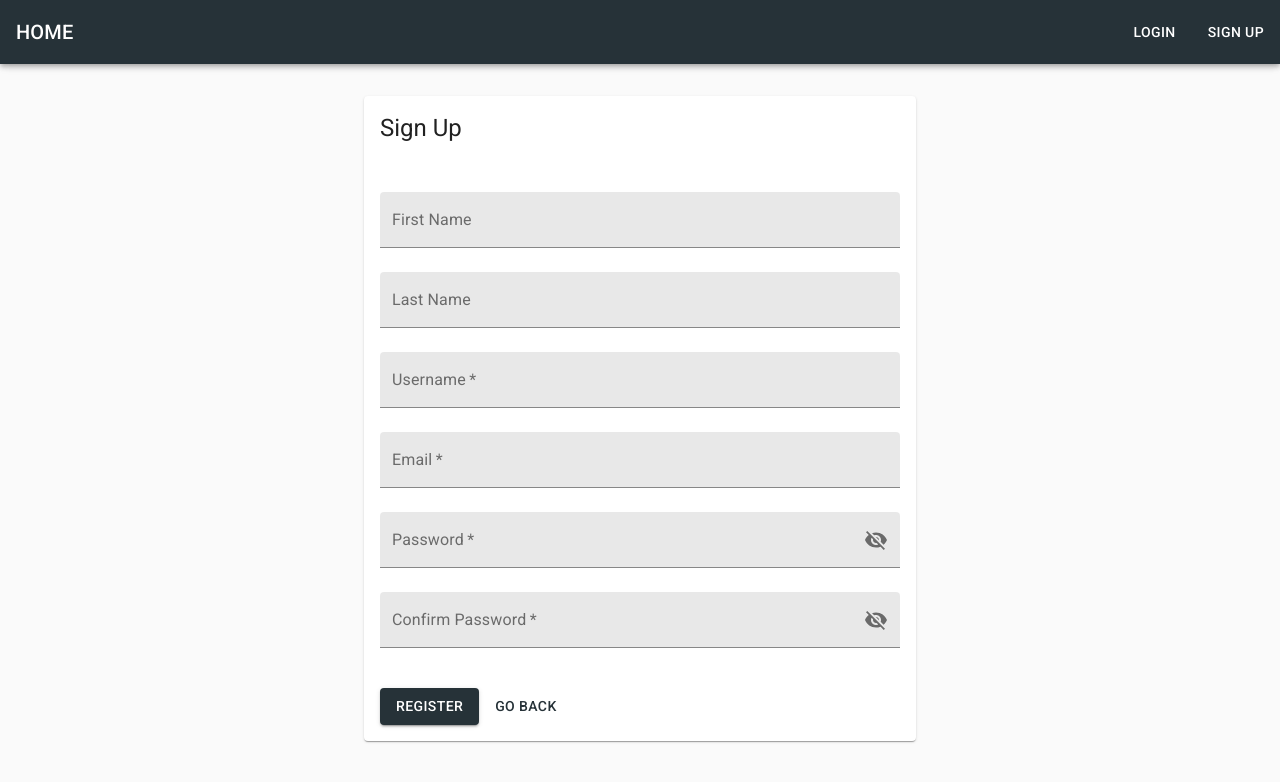
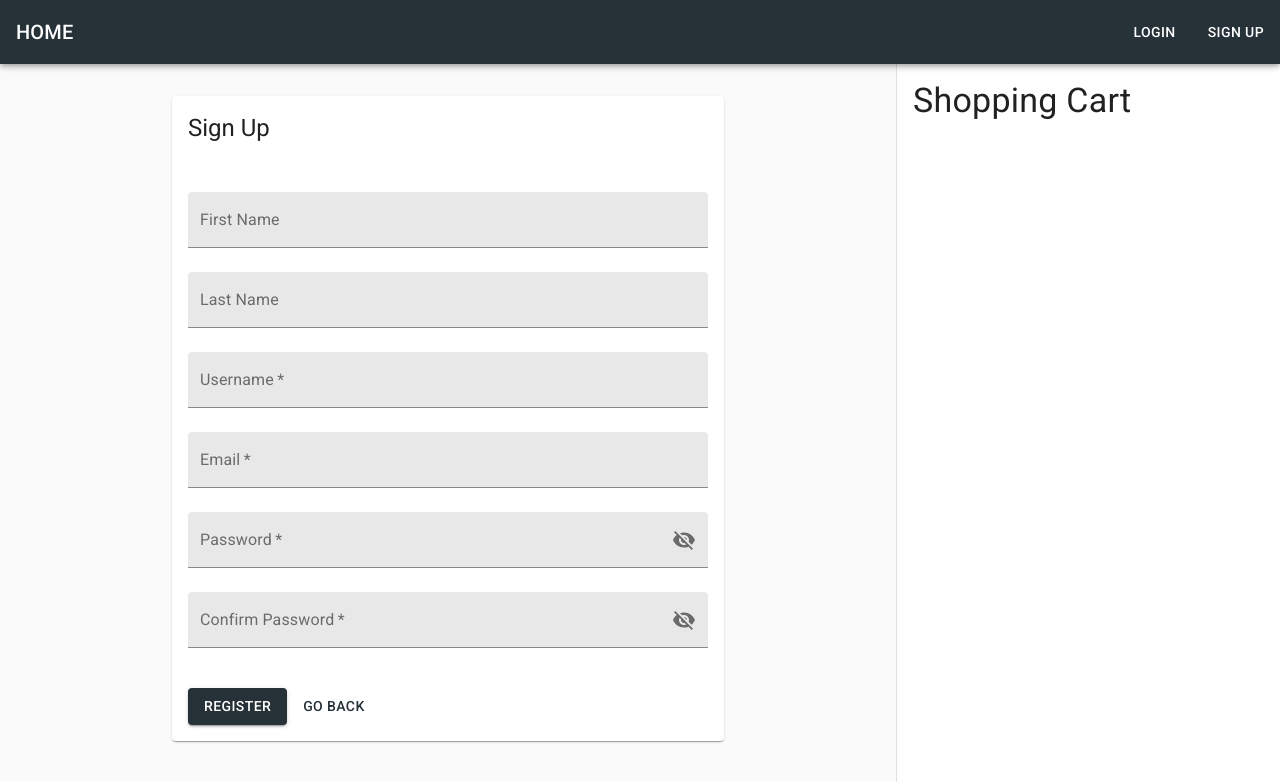
Before and after one commit to ZeeEssDoubleU/street-eats, a Next.js app in the folder client/: page /signup in a window 1280 px wide. Shown: the top 782 px of the page. Built offline with nearby package versions, Linux system fonts and the light colour scheme.

Commit message:
Added cart drawer to app

```diff
--- a/client/components/Cart.js
+++ b/client/components/Cart.js
@@ -1,8 +1,10 @@
 import React from "react";
 import PropTypes from "prop-types";
+import styled from "styled-components";
 // import components
 import {
-	SwipeableDrawer,
+	Container,
+	Drawer,
 	Grid,
 	Card,
 	CardContent,
@@ -16,12 +18,43 @@ import {
 import useStore from "../store/useStore";
 import { addItem, removeItem } from "../store/actions/cart";
 
+// ******************
+// component
+// ******************
+
 const Cart = (props) => {
 	const { state, dispath } = useStore();
 
-	return <>This is the cart</>;
+	return (
+		// TODO: set cart drawer to persistent
+		// TODO: add toggle to cart drawer
+		// TODO: consider moving drawer component to layout
+		<StyledDrawer variant="permanent" anchor="right">
+			<Main component="main">
+				<Typography variant="h4" component="h2">
+					Shopping Cart
+				</Typography>
+			</Main>
+		</StyledDrawer>
+	);
 };
 
 Cart.propTypes = {};
 
+// ******************
+// styles
+// ******************
+
 export default Cart;
+
+const StyledDrawer = styled(Drawer)`
+	width: ${(props) => props.theme.drawer.width};
+	z-index: ${(props) => props.theme.drawer.zIndex};
+	.MuiDrawer-paper {
+		width: ${(props) => props.theme.drawer.width};
+	}
+`;
+
+const Main = styled(Container)`
+	padding: calc(4rem + 1rem) 1rem;
+`;
--- a/client/components/Layout.js
+++ b/client/components/Layout.js
@@ -2,7 +2,15 @@ import React, { useState } from "react";
 import styled from "styled-components";
 import Head from "next/head";
 import Link from "next/link";
-import { AppBar, Container, Button, Typography } from "@material-ui/core";
+// import components
+import {
+	AppBar,
+	Drawer,
+	Container,
+	Button,
+	Typography,
+} from "@material-ui/core";
+import Cart from "./Cart";
 // import store / utils
 import useStore from "../store/useStore";
 import { removeCredsFromCookies } from "../store/actions/auth";
@@ -31,7 +39,7 @@ const Layout = (props) => {
 	);
 
 	return (
-		<>
+		<Flex>
 			<Head>
 				<link
 					rel="stylesheet"
@@ -44,7 +52,7 @@ const Layout = (props) => {
 				// TODO: activate when ready
 				{/* <script src="https://js.stripe.com/v3" /> */}
 			</Head>
-			<AppBar color="primary">
+			<StyledAppBar color="primary">
 				<Nav>
 					<NavBrand>
 						<Link href="/restaurants" passHref>
@@ -55,12 +63,13 @@ const Layout = (props) => {
 					</NavBrand>
 					<NavMenu>{navMenuItems}</NavMenu>
 				</Nav>
-			</AppBar>
+			</StyledAppBar>
 			<Main component="main" maxWidth="xl">
 				{props.children}
 			</Main>
+			<Cart />
 			<footer></footer>
-		</>
+		</Flex>
 	);
 };
 
@@ -71,8 +80,16 @@ export default Layout;
 // ******************
 // styles
 // ******************
+const Flex = styled.div`
+	display: flex;
+	flex-direction: flex;
+`;
+const StyledAppBar = styled(AppBar)`
+	z-index: ${(props) => props.theme.drawer.zIndex + 1};
+`;
 const Nav = styled.nav`
 	display: flex;
+	flex-direction: row;
 	align-items: center;
 	justify-content: space-between;
 `;
--- a/client/pages/restaurants/[slug].js
+++ b/client/pages/restaurants/[slug].js
@@ -60,6 +60,7 @@ const restaurants = ({ restaurant, dishes }) => {
 	}
 
 	return (
+		<>
 			<StyledGrid>
 				<Header>
 					<Typography variant="h2" component="h1">
@@ -68,6 +69,7 @@ const restaurants = ({ restaurant, dishes }) => {
 				</Header>
 				{displayDishes}
 			</StyledGrid>
+		</>
 	);
 };
 export default restaurants;
--- a/client/pages/restaurants/index.js
+++ b/client/pages/restaurants/index.js
@@ -83,11 +83,9 @@ const StyledGrid = styled.div`
 	justify-content: center;
 	grid-gap: 1rem;
 `;
-
 const CardImage = styled(CardMedia)`
 	height: 15rem;
 `;
-
 const StyledCardActions = styled(CardActions)`
 	padding: 1rem;
 `;
--- a/client/styles/theme.js
+++ b/client/styles/theme.js
@@ -8,4 +8,8 @@ export const theme = createMuiTheme({
 		},
 		secondary: deepOrange,
 	},
+	drawer: {
+		width: "24rem",
+		zIndex: 10,
+	},
 });
```
Lines whose indentation alone changed are shown as unchanged.
